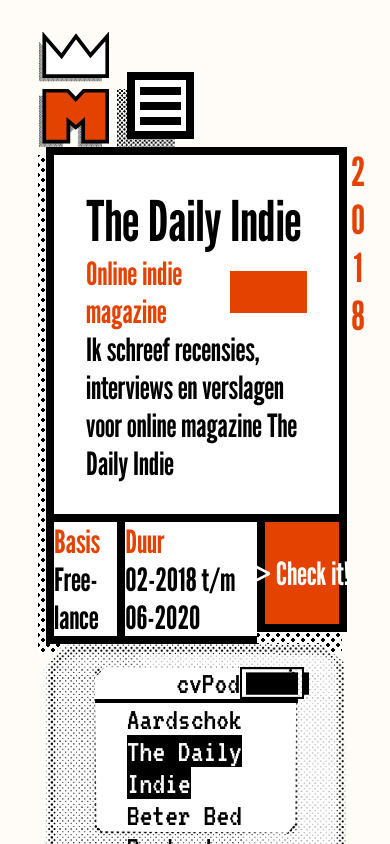
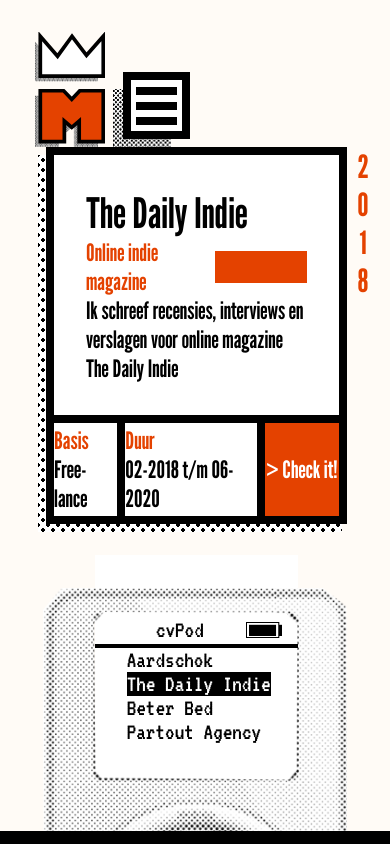
Before and after one commit to midasmaas/NewPortfolioS6MMaas, a Vue app in the folder portfolio-m-maas-s6/: page /cv/1 in a window 390 px wide. Shown: the top 844 px of the page. Built offline with nearby package versions, Linux system fonts and the light colour scheme; a web font is replaced by a local one.

Commit message:
Responsive maken van CV-pagina.

```diff
--- a/portfolio-m-maas-s6/src/components/IpodCopy.vue
+++ b/portfolio-m-maas-s6/src/components/IpodCopy.vue
@@ -1,6 +1,7 @@
 <template>
   <div class="Ipod_container">
     <img class="Ipod_banner" src="../assets/IpodBanner.png" />
+    <img class="Ipod_banner_mobile" src="../assets/IpodBannerMobile.png" />
 
     <div class="Ipod_menu_background"></div>
     <div class="Ipod_menu">
--- a/portfolio-m-maas-s6/src/components/footerBottom copy.vue
+++ b/portfolio-m-maas-s6/src/components/footerBottom copy.vue
@@ -3,7 +3,7 @@
         <div class="CVInfo_container_background_shadow"></div>
 
         <div class="CVInfo_container_background_outline">
-          <div class="Banner__text">
+          <div class="CVInfo_Banner__text">
             <h2>{{dataForBanner.jobTitle}}</h2>
             <div class="_TagLine">
               <p class="_TagLine_Text"><span>{{dataForBanner.jobSubTitle}}</span></p>
--- a/portfolio-m-maas-s6/src/scss/components/CVBannerText.scss
+++ b/portfolio-m-maas-s6/src/scss/components/CVBannerText.scss
@@ -40,17 +40,23 @@
 }
 
 
-.Banner__text {
+.CVInfo_Banner__text {
     display: flex;
     flex-direction: column;
     padding: 32px;
 
     h2 {
+        font-size: 42px;
+        @include media-breakpoint-up(xl){
         font-size: 56px;
+        }
     }
 
     p {
+        font-size: 24px;
+        @include media-breakpoint-up(xl){
         font-size: 32px;
+        }
     }
 
     span {
@@ -102,7 +108,10 @@
     p {
         color: white;
         padding: 32px 0 32px 0;
+        font-size: 24px;
+        @include media-breakpoint-up(xl){
         font-size: 32px;
+        }
 
     }
 }
@@ -140,7 +149,10 @@
     justify-content: center;
 
     p {
+        font-size: 24px;
+        @include media-breakpoint-up(xl){
         font-size: 32px;
+        }
     }
 
     span {
@@ -175,8 +187,11 @@
     position: absolute;
     right: -35px;
     top: 0;
-    font-size: 40px;
     color: $brand-color;
+    font-size: 32px;
+    @include media-breakpoint-up(xl){
+        font-size: 40px;
+    }
 }
 
 // Banner EINDE
--- a/portfolio-m-maas-s6/src/scss/components/IpodCopy.scss
+++ b/portfolio-m-maas-s6/src/scss/components/IpodCopy.scss
@@ -1,18 +1,39 @@
 .Ipod_container{
     position: relative;
     grid-column: 1/5;
+    display: grid;
+    align-self: flex-end;
+    padding-top: 64px;
 
     @include media-breakpoint-up(sm){
         grid-column: 1/9;
     }
     @include media-breakpoint-up(lg){
         grid-column: 8/13;
+        padding-top: 0;
     }
 }
 
 .Ipod_banner{
     width: 100%;
     height: auto;
+    visibility: hidden;
+    display: none;
+    @include media-breakpoint-up(lg){
+        display: block;
+        visibility: visible;
+    }
+}
+
+.Ipod_banner_mobile{
+    width: 100%;
+    height: auto;
+    visibility: visible;
+    display: block;
+    @include media-breakpoint-up(lg){
+        visibility: hidden;
+        display: none;
+    }
 }
 
 .Ipod_menu{
@@ -20,14 +41,25 @@
     z-index: 1;
     width: 67%;
     height: 59%;
-    //background-color: white;
-    top: 8%;
+    top: 30%;
+    @include media-breakpoint-up(sm){
+        top: 21%;
+    }
+    @include media-breakpoint-up(lg){
+        top: 8%
+    }
     left: 17%;
     display: flex;
     flex-direction: column;
     p{
         font-family: 'VT323', monospace;
+        font-size: 24px;
+        @include media-breakpoint-up(sm){
         font-size: 32px;
+        }
+        @include media-breakpoint-up(xxl){
+        font-size: 40px;
+        }
         }
 
         li{
@@ -42,18 +74,29 @@
 
 .Ipod_menu_link{
     font-family: 'VT323', monospace;
-    font-size: 32px;
     text-decoration: none;
+    font-size: 24px;
+    @include media-breakpoint-up(sm){
+        font-size: 32px;
+    }
+    @include media-breakpoint-up(xxl){
+        font-size: 40px;
+    }
 }
 
 .Ipod_menu_background{
     position: absolute;
     z-index: -5;
     width: 67%;
-    height: 59%;
+
     background-color: white;
-    top: 8%;
+    top: 10%;
     left: 17%;
+    height: 75%;
+    @include media-breakpoint-up(lg){
+        top: 5%;
+        height: 59%;
+    }
 }
 
 .active-ipod{
@@ -64,15 +107,23 @@
 .Ipod_menu_status_bar{
     align-self: start;
     width: 100%;
-    height: 48px;
     border-bottom: 4px solid;
     display: flex;
     align-items: center;
     justify-content: flex-end;
     flex-direction: row;
+    height: 32px;
+    @include media-breakpoint-up(sm){
+        height: 48px;
+    }
 
     img{
         padding-right: 16px;
+        height: 16px;
+        align-self: center;
+        @include media-breakpoint-up(sm){
+            height: auto;
+        }
     }
 }
 
@@ -80,7 +131,10 @@
     display: flex;
     flex-direction: row;
     justify-content: space-between;
-    width: 60%;
+    width: 70%;
+    @include media-breakpoint-up(xl){
+        width: 60%;
+    }
 }
 
 .Ipod_menu_list{
--- a/portfolio-m-maas-s6/src/scss/components/hamburgerMenu.scss
+++ b/portfolio-m-maas-s6/src/scss/components/hamburgerMenu.scss
@@ -32,7 +32,7 @@
 //Hamburger menu gesloten
 .hamburger_container_GESLOTEN{
   display: grid;
-  width: 98vw;
+  width: 96vw;
   height: 15vh;
   justify-content: center;
   position: absolute;
```
Also changed, not shown: portfolio-m-maas-s6/src/assets/IpodBanner.png, portfolio-m-maas-s6/src/assets/IpodBannerMobile.png (added).
